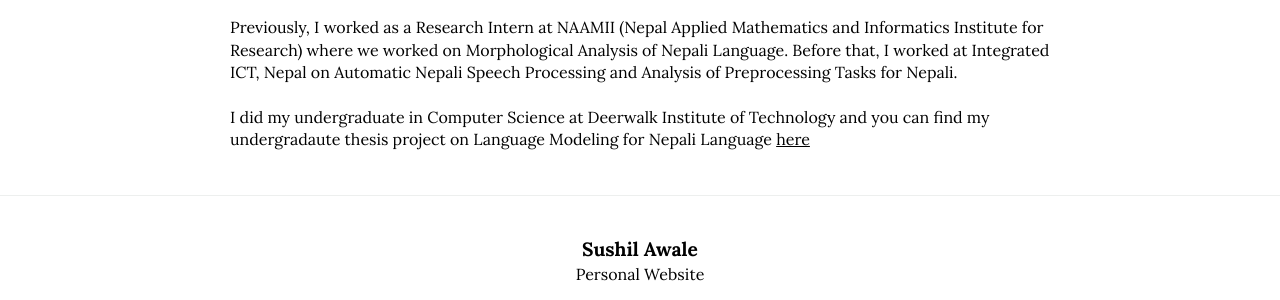
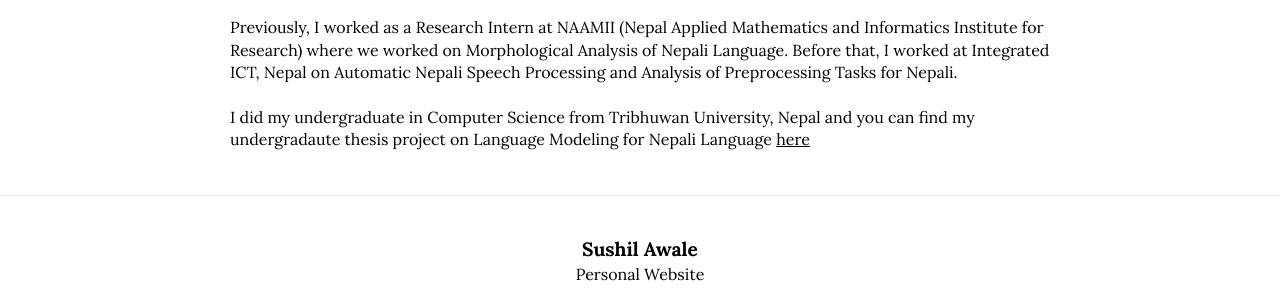
Before and after one commit to awalesushil/awalesushil.github.io, a Jekyll site: the page built from index.html, in a window 1280 px wide. Shown: the part 636-936 px from the top of the page. Built offline with Jekyll 4.4.1, drawn with Linux system fonts in a browser that asks for light colours.

Commit message:
Update about page

```diff
--- a/_includes/about.html
+++ b/_includes/about.html
@@ -11,7 +11,7 @@
 </p>
 <br/>
 <p>
-    I did my undergraduate in Computer Science at Deerwalk Institute of Technology and you can find my undergradaute
+    I did my undergraduate in Computer Science from Tribhuwan University, Nepal and you can find my undergradaute
     thesis project on Language Modeling for Nepali Language <a href="pdf/sushilawale_lm_np.pdf" target="_blank"><u>here</u></a>
 </p>
     <br/>
```
